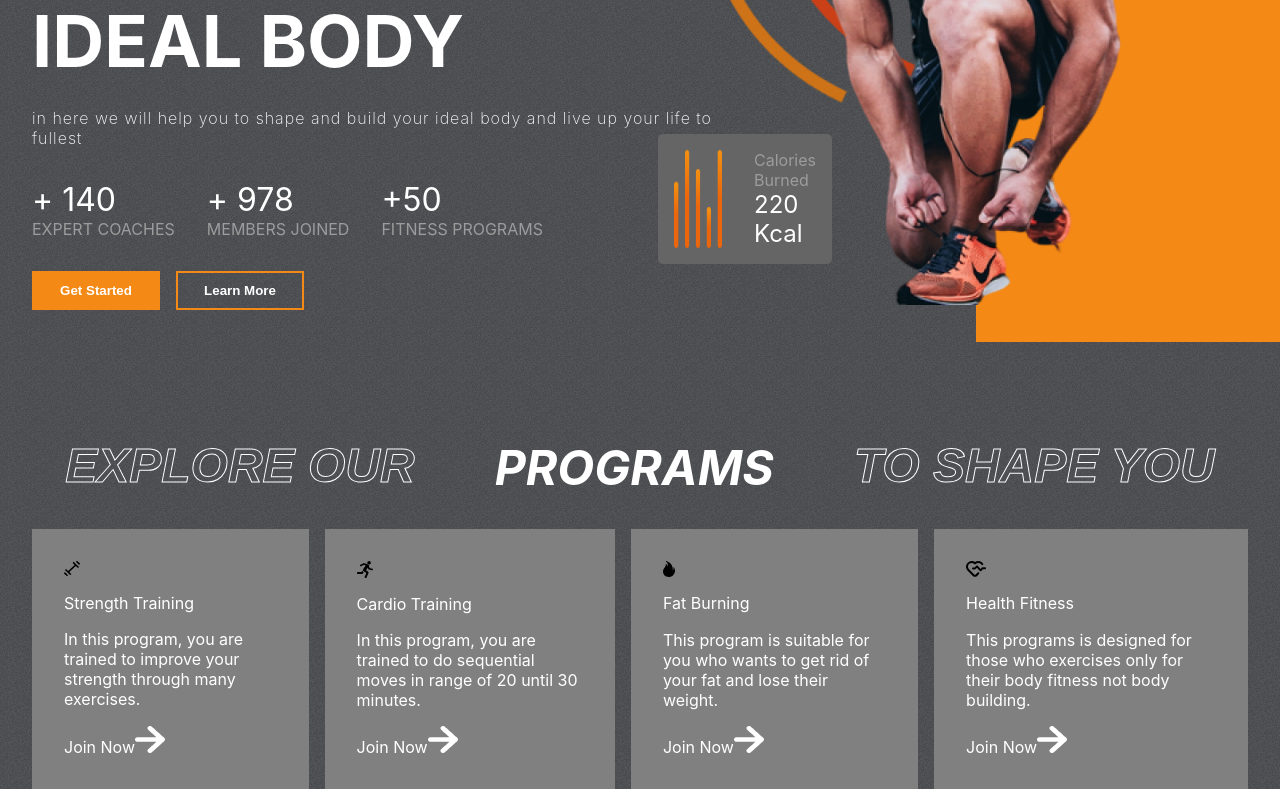
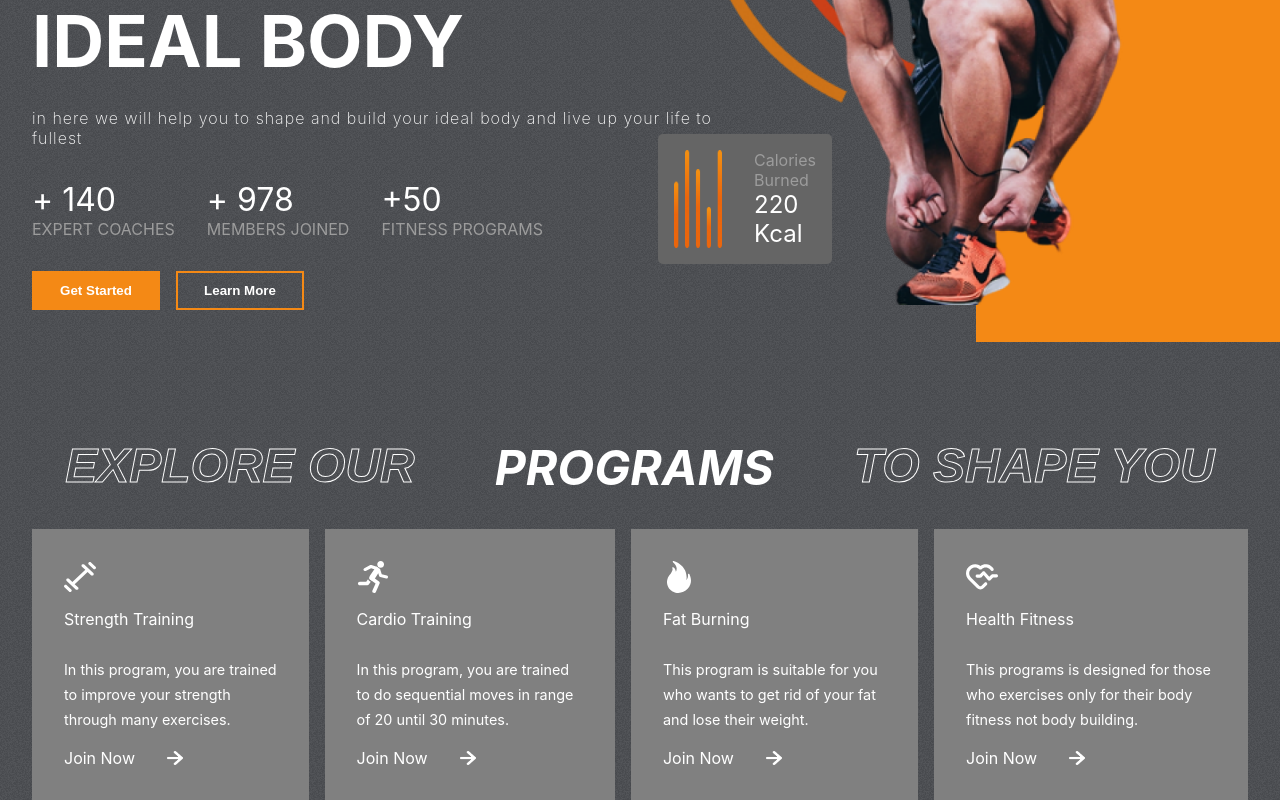
Before and after one commit to AlaaSassii/fitnessWeb, a React (Vite) app: page / in a window 1280 px wide. Shown: the part 378-1178 px from the top of the page. Built offline with nearby package versions, Linux system fonts and the light colour scheme.

Commit message:
add finish Programs section

```diff
--- a/src/components/Programs/Programs.css
+++ b/src/components/Programs/Programs.css
@@ -26,6 +26,32 @@
   background-color: gray;
   padding: 2rem;
   gap: 1rem;
-  color: white !important;
   justify-content: space-between;
+  color: white;
 }
+.category > :nth-child(1) {
+  width: 2rem;
+  height: 2rem;
+  fill: white;
+}
+.category > :nth-child(2) {
+  font-size: 1rem;
+  height: 2rem;
+  fill: white;
+}
+.category > :nth-child(3) {
+  font-size: 0.9rem;
+  line-height: 25px;
+}
+.join-now {
+  display: flex;
+  align-items: center;
+  gap: 2rem;
+}
+.join-now > img {
+  width: 1rem;
+}
+.category:hover {
+  background: var(--planCard);
+  cursor: pointer;
+}
--- a/src/components/Programs/Programs.jsx
+++ b/src/components/Programs/Programs.jsx
@@ -18,7 +18,7 @@ const Programs = () => {
             <span>{program.details}</span>
             <div className='join-now'>
               <span>Join Now</span>
-              <img src={RightArrow} alt='' />
+              <img src={RightArrow} alt='' className='image-arrow' />
             </div>
           </div>
         ))}
```
